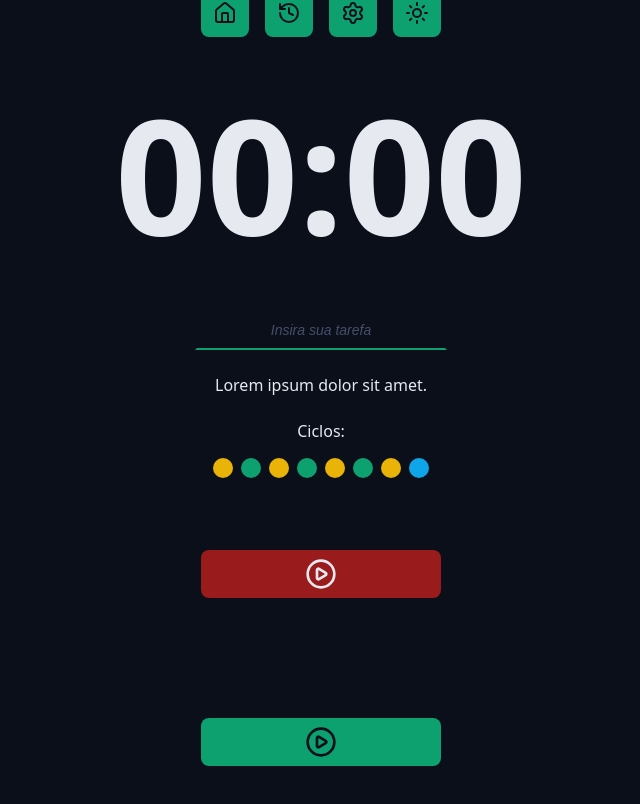
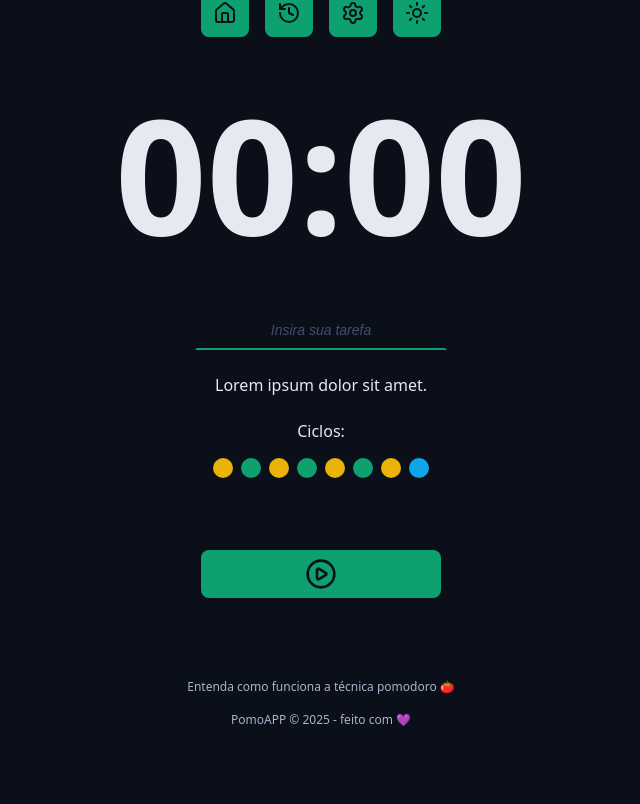
Before and after one commit to sidney-cardoso/pomoApp, a React (Vite) app: page / in a window 1280 px wide. Shown: the part 232-1036 px from the top of the page, without its empty margins (319-959 px from the left). After the commit the page ends 992 px from the top, so only its background shows below. Built offline with nearby package versions, Linux system fonts and the light colour scheme.

Commit message:
Componente Footer

```diff
--- a/src/App.tsx
+++ b/src/App.tsx
@@ -9,6 +9,7 @@
 import { Cycles } from './components/Cycles';
 import { Button } from './components/Button';
 import { PlayCircleIcon } from 'lucide-react';
+import { Footer } from './components/Footer';
 
 export function App() {
 	return (
@@ -49,6 +50,10 @@
 					</div>
 				</form>
 			</Container>
+
+			<Container>
+				<Footer />
+			</Container>
 		</>
 	);
 }
--- a/src/components/Button/index.tsx
+++ b/src/components/Button/index.tsx
@@ -8,9 +8,6 @@
 export function Button({ icon, color = 'green', ...props }: ButtonProps) {
 	return (
 		<>
-			<button {...props} className={`${styles.button} ${styles['red']}`}>
-				{icon}
-			</button>
 			<button {...props} className={`${styles.button} ${styles[color]}`}>
 				{icon}
 			</button>
--- /dev/null
+++ b/src/components/Footer/index.tsx
@@ -0,0 +1,12 @@
+import styles from './styles.module.css';
+
+export function Footer() {
+	return (
+		<footer className={styles.footer}>
+			<a href='#'>Entenda como funciona a técnica pomodoro 🍅</a>
+			<a href='#'>
+				PomoAPP &copy; {new Date().getFullYear()} - feito com 💜
+			</a>
+		</footer>
+	);
+}
--- /dev/null
+++ b/src/components/Footer/styles.module.css
@@ -0,0 +1,20 @@
+.footer {
+	display: flex;
+	align-items: center;
+	justify-content: center;
+	flex-direction: column;
+	font-size: 1.2rem;
+
+	gap: 1.6rem;
+}
+
+.footer a {
+	color: var(--text-muted);
+	text-decoration: none;
+}
+
+.footer a:hover {
+	font-size: 1.2rem;
+	color: var(--text-muted);
+	text-decoration: underline;
+}
```
